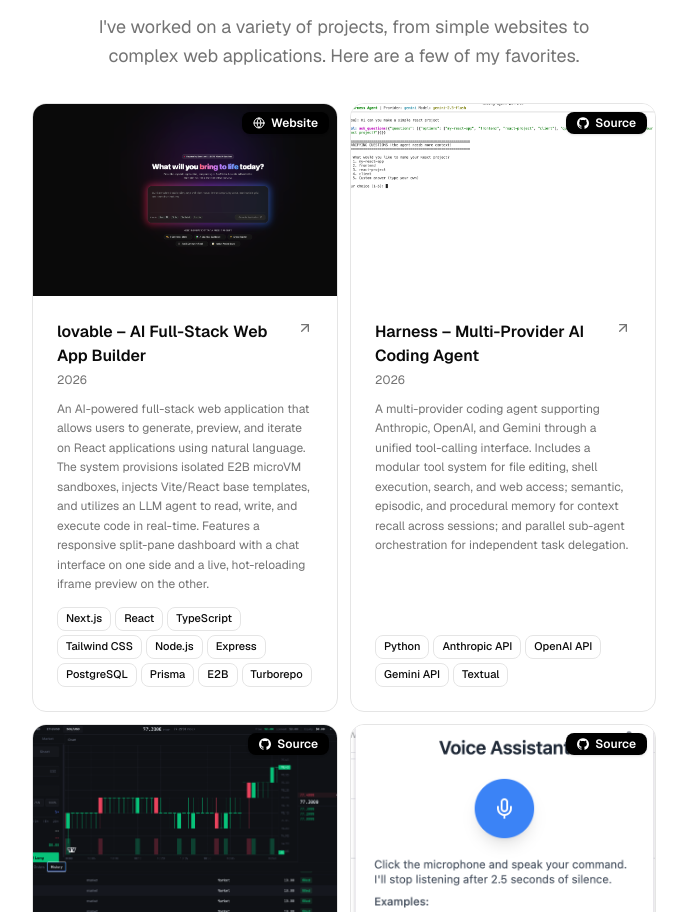
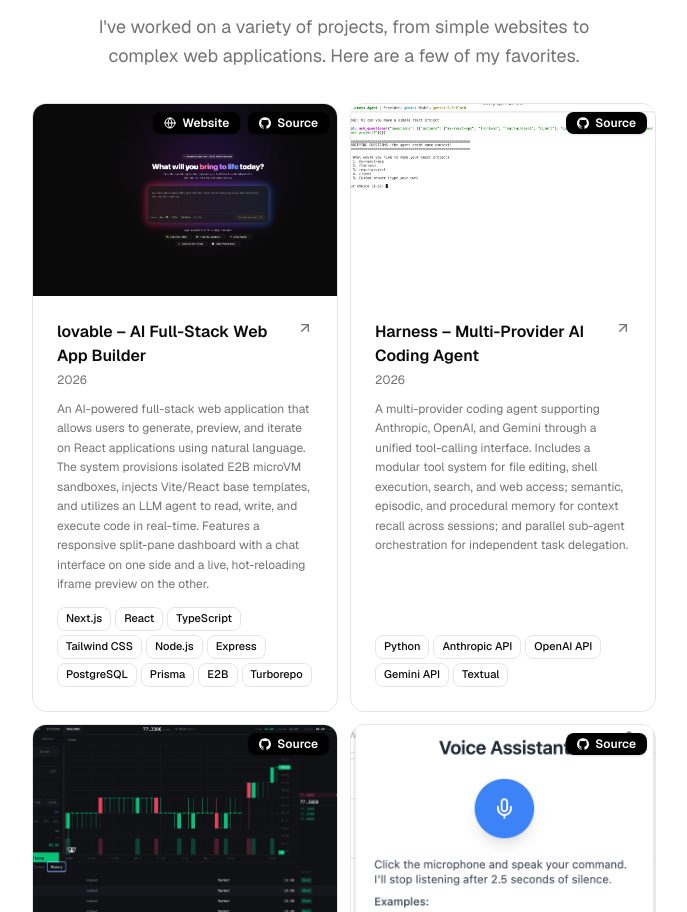
Before and after one commit to Apaarmeet/Portfolio-apaarmeet, a Next.js app: page / in a window 1280 px wide. Shown: the part 1128-2040 px from the top of the page, without its empty margins (296-983 px from the left). Built offline with nearby package versions, Linux system fonts and the light colour scheme.

Commit message:
add lovable project github

```diff
--- a/src/data/resume.tsx
+++ b/src/data/resume.tsx
@@ -138,6 +138,11 @@
           href: "https://lovable.apaarmeet.dev",
           icon: <Icons.globe className="size-3" />,
         },
+        {
+          type: "Source",
+          href: "https://github.com/Apaarmeet/Lovable",
+          icon: <Icons.github className="size-3" />,
+        },
       ],
       image: "/lovable.png",
       video: "",
```
